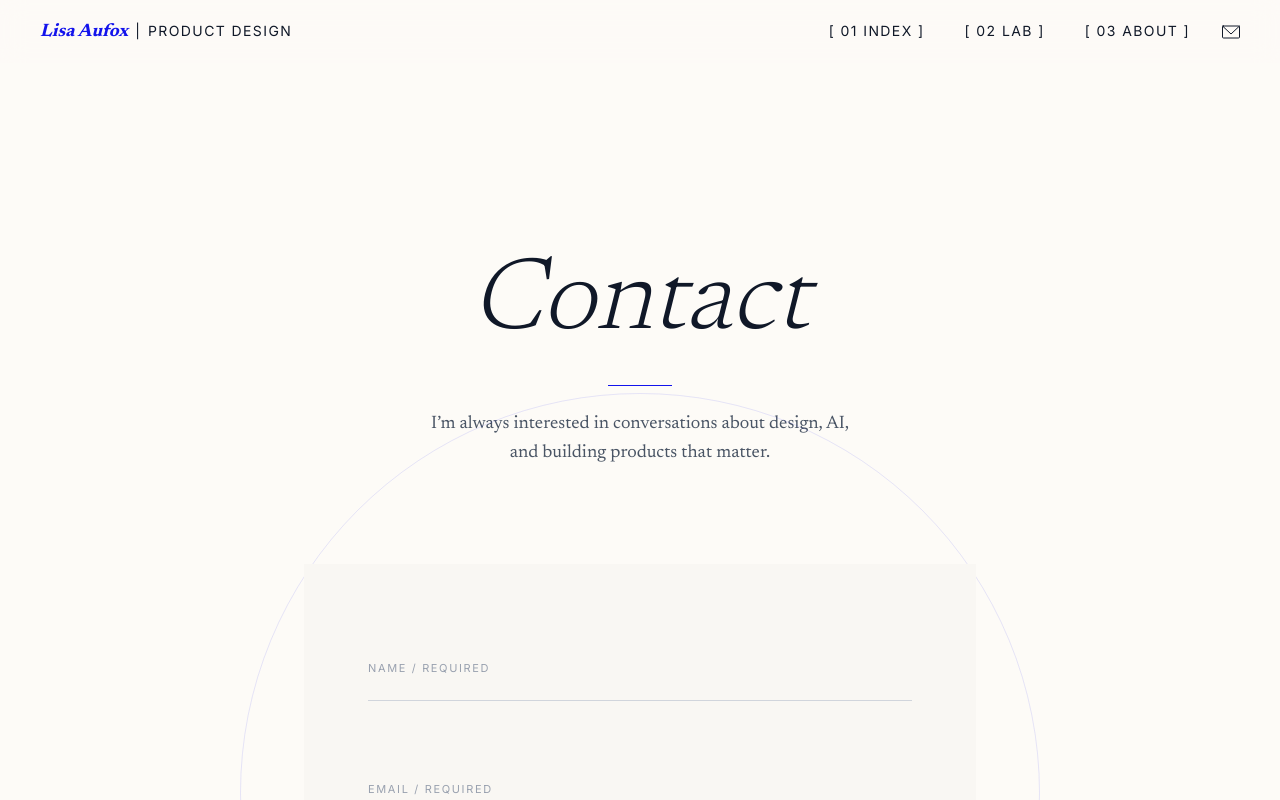
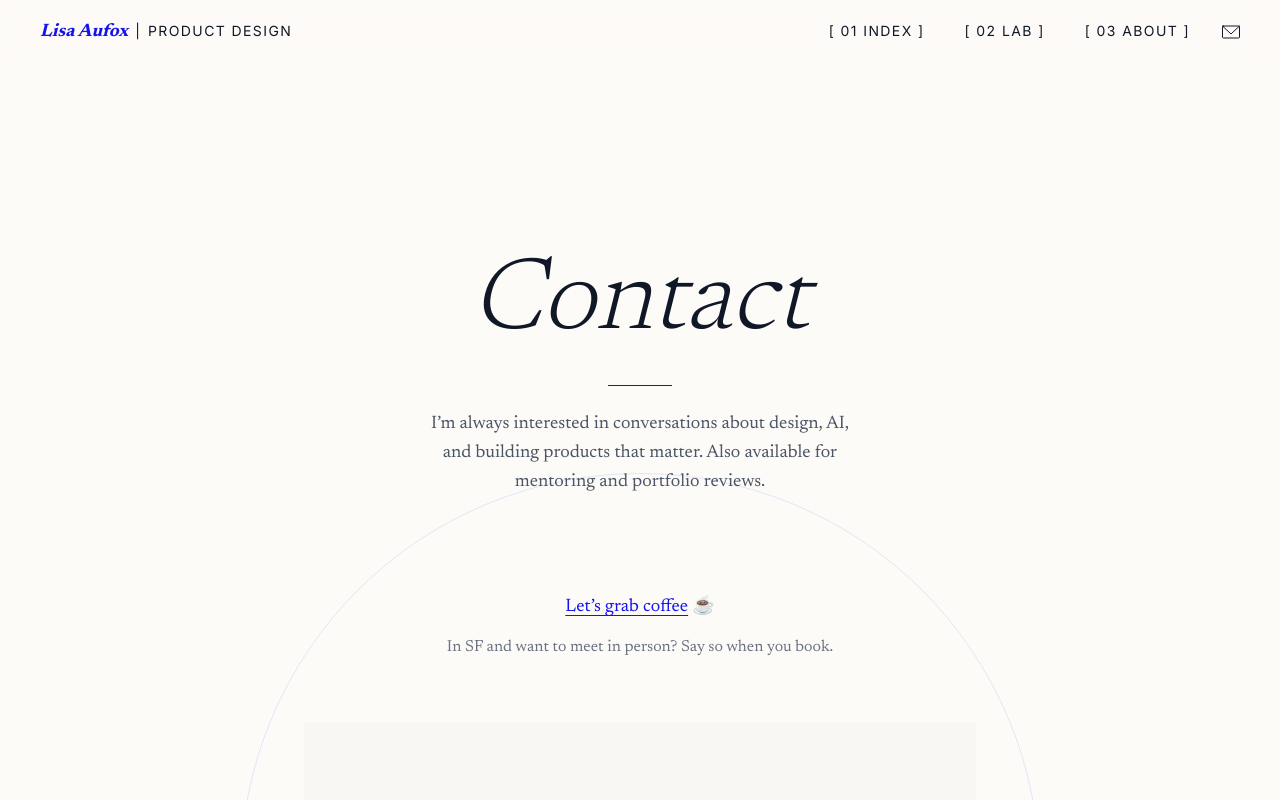
Before and after one commit to goldyfox/portfolio, a Next.js app: page /contact in a window 1280 px wide. Shown: the top 800 px of the page. Built offline with nearby package versions, Linux system fonts and the light colour scheme; no server answers.

Commit message:
Add Calendly coffee chat CTA to contact page.
Co-authored-by: Cursor <cursoragent@cursor.com>

```diff
--- a/app/contact/page.tsx
+++ b/app/contact/page.tsx
@@ -126,7 +126,26 @@ export default function Contact() {
           <div className="h-px w-16 bg-ethos-blue mx-auto mt-6 mb-6" />
           <p className="font-serif text-lg text-gray-600 max-w-md mx-auto leading-relaxed">
             I&rsquo;m always interested in conversations about design, AI, and
-            building products that matter.
+            building products that matter. Also available for mentoring and
+            portfolio reviews.
+          </p>
+        </div>
+
+        {/* Coffee chat CTA */}
+        <div className="mb-16 text-center">
+          <p className="font-serif text-lg text-gray-800 leading-relaxed">
+            <a
+              href="https://calendly.com/lisaaufox/30min"
+              target="_blank"
+              rel="noopener noreferrer"
+              className="text-ethos-blue hover:text-ethos-blue/80 underline underline-offset-4"
+            >
+              Let&rsquo;s grab coffee
+            </a>{" "}
+            ☕
+          </p>
+          <p className="font-serif text-base text-gray-500 mt-3">
+            In SF and want to meet in person? Say so when you book.
           </p>
         </div>
 
```
